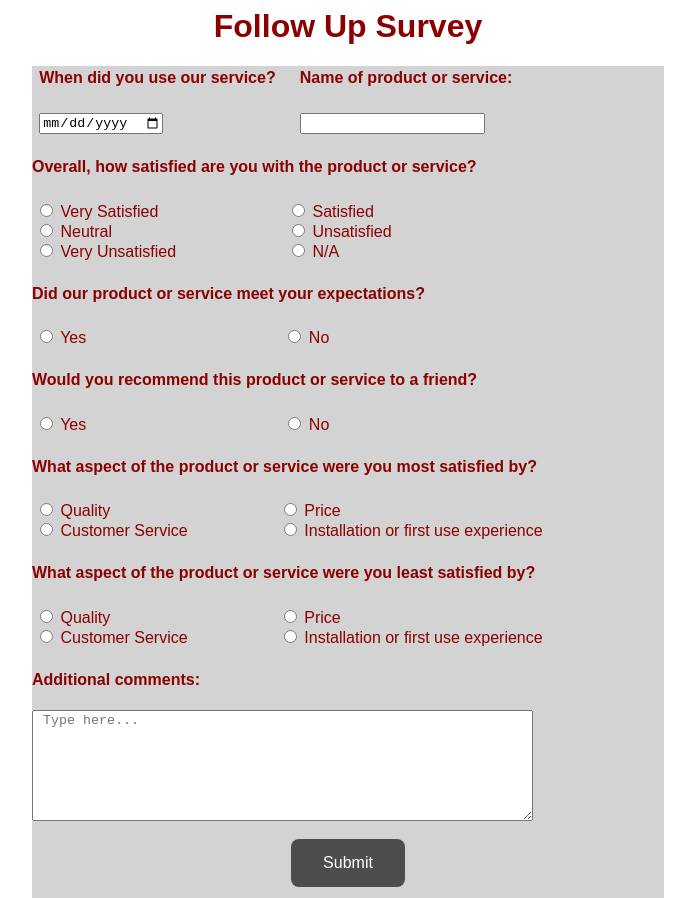
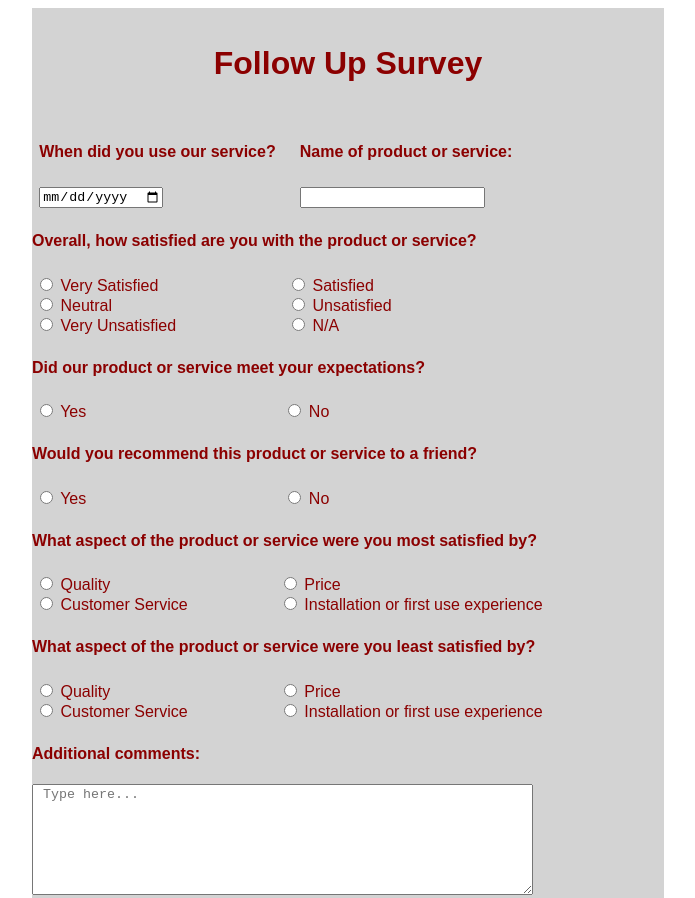
Before and after one commit to ramonabayssari/Website-Cloning, a plain HTML site: page index.html in a window 1280 px wide. Shown: the top 898 px of the page, without its empty margins (292-987 px from the left). Drawn offline with Linux system fonts and the light colour scheme.

Commit message:
Update index.html

```diff
--- a/index.html
+++ b/index.html
@@ -1,9 +1,15 @@
 <html>
 
 <link rel="stylesheet" href="style.css">
-<center><h1 class=" red font"> Follow Up Survey </h1> </center>
-<body ><form class="back-gray ">
 
+<body class="back_darkgray" ><form class="back-gray ">
+    <center>
+        <h1 class=" red font fatness">
+        <br/>
+        Follow Up Survey
+        <br/>
+        <br/>
+        </h1> </center>
     <table width="80%" class="red font ">
 
         <tr>
@@ -173,9 +179,11 @@
     <h4 class="red font">
         Additional comments:
     </h4>
+
     <textarea placeholder=" Type here..." rows="7" cols="60" name="comments"></textarea>
     <br/>
     <br/>
+
     <center>
     <input type="submit" value="Submit" class="center sub-but">
     </center>
```
